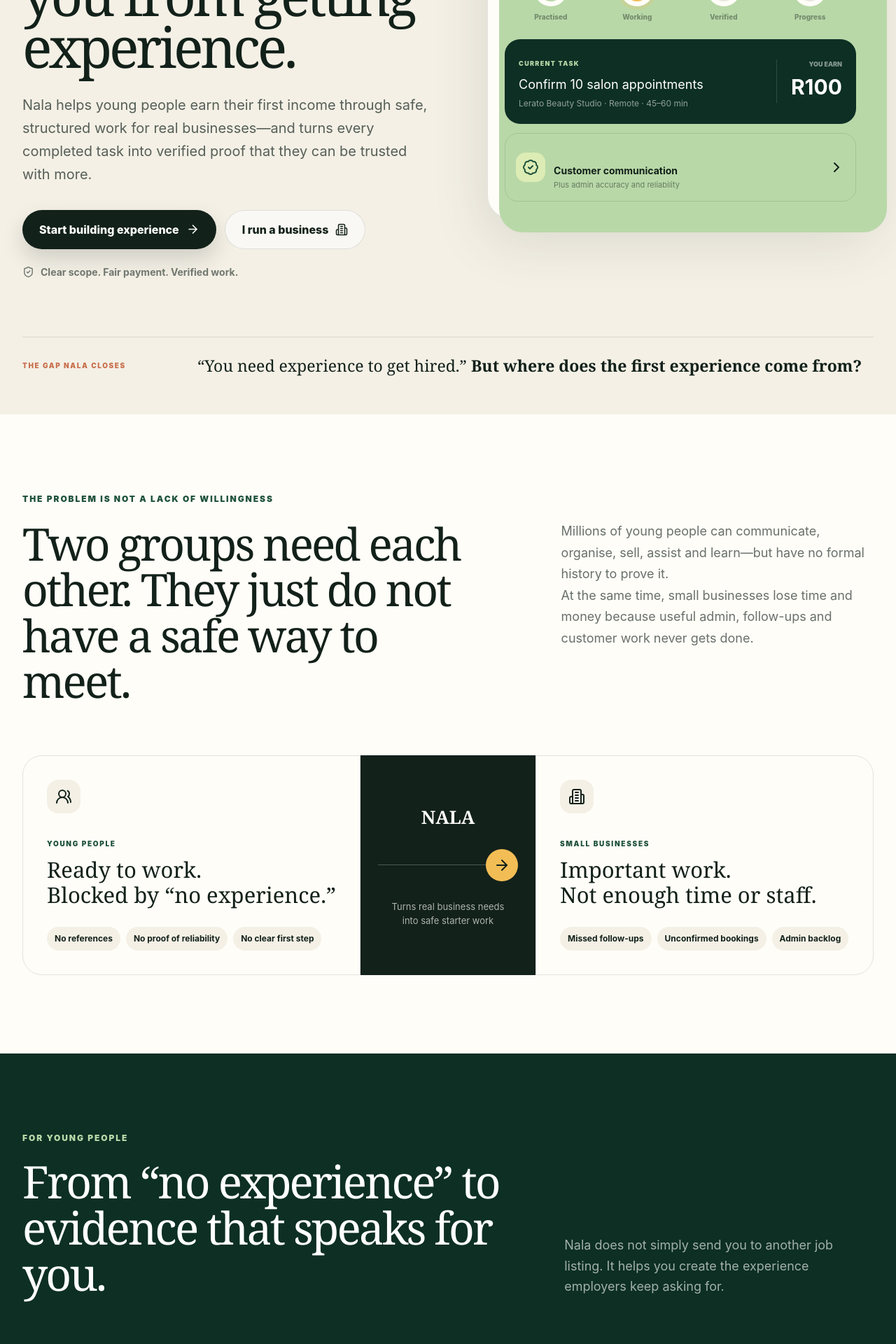
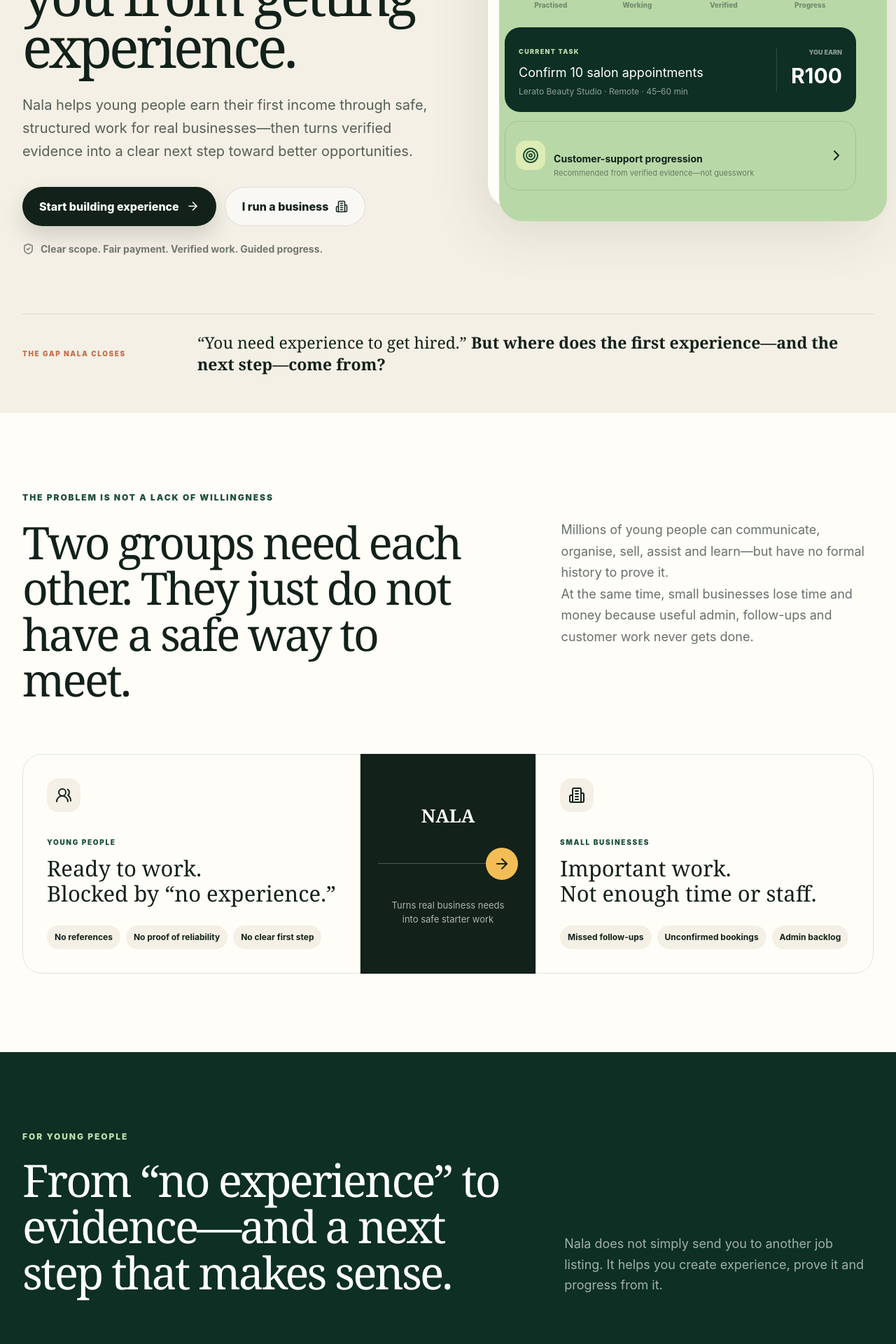
Before and after one commit to Buttercode-systems/Nala, a Next.js app: page / in a window 1280 px wide. Shown: the part 480-2400 px from the top of the page at 70% size. Built offline with nearby package versions, Linux system fonts and the light colour scheme.

Commit message:
Integrate progression into the core Nala product
Make My Next Step, economic progress, Work Passport export and low-data resilience part of Nala's core worker journey and public landing story while preserving existing lifecycle behavior.

```diff
--- a/src/app/page.tsx
+++ b/src/app/page.tsx
@@ -1,12 +1,13 @@
 import Link from "next/link";
-import {ArrowRight, BadgeCheck, BriefcaseBusiness, Building2, Check, ChevronRight, CircleDollarSign, HeartHandshake, ShieldCheck, Sparkles, Star, UsersRound} from "lucide-react";
+import {ArrowRight, BadgeCheck, BriefcaseBusiness, Building2, Check, ChevronRight, HeartHandshake, ShieldCheck, Sparkles, Star, Target, UsersRound} from "lucide-react";
 import {Nav} from "@/components/nav";
 
 const workerSteps=[
   ["01","Tell us what you can already do","Formal jobs are not the only experience that counts. Helping at a salon, selling products, managing a WhatsApp group or organising community work can all reveal useful skills."],
   ["02","Practise before real work","Nala gives you a short, guided simulation so you can build confidence and the business can trust that you understand the task."],
   ["03","Complete safe, paid work","You see the scope, payment, deadline and evidence requirements before accepting. Nala guides the process without hiding what is expected."],
-  ["04","Turn work into proof","The business verifies your quality, reliability and communication. That evidence grows your work passport and unlocks better opportunities."],
+  ["04","Turn work into proof","The business verifies your quality, reliability and communication. That evidence grows your work passport."],
+  ["05","Know what to do next","Nala uses your verified work and passed simulations to explain your strongest evidence, recommend suitable work and show what to practise next."],
 ];
 
 const businessOutcomes=["Confirm tomorrow’s appointments","Prepare quotation follow-ups","Clean customer spreadsheets","Draft social content","Prepare invoice reminders"];
@@ -21,12 +22,12 @@
      <div className="hero-copy reveal-up">
       <div className="eyebrow"><span className="eyebrow-dot"/>Built for the first opportunity</div>
       <h1>Experience should not be the thing that keeps you from getting experience.</h1>
-      <p className="hero-lede">Nala helps young people earn their first income through safe, structured work for real businesses—and turns every completed task into verified proof that they can be trusted with more.</p>
+      <p className="hero-lede">Nala helps young people earn their first income through safe, structured work for real businesses—then turns verified evidence into a clear next step toward better opportunities.</p>
       <div className="hero-actions">
        <Link href="/worker" className="primary-cta">Start building experience <ArrowRight size={19}/></Link>
        <Link href="/business" className="secondary-cta">I run a business <Building2 size={18}/></Link>
       </div>
-      <div className="trust-line"><ShieldCheck size={17}/><span>Clear scope. Fair payment. Verified work.</span></div>
+      <div className="trust-line"><ShieldCheck size={17}/><span>Clear scope. Fair payment. Verified work. Guided progress.</span></div>
      </div>
 
      <div className="journey-board reveal-up delay-1" aria-label="Example Nala work journey">
@@ -48,13 +49,13 @@
        <div className="ticket-pay"><small>YOU EARN</small><strong>R100</strong></div>
       </div>
       <div className="passport-preview">
-       <div className="passport-icon"><BadgeCheck/></div>
-       <div><span>WHAT THIS WILL PROVE</span><strong>Customer communication</strong><p>Plus admin accuracy and reliability</p></div>
+       <div className="passport-icon"><Target/></div>
+       <div><span>WHAT COMES NEXT</span><strong>Customer-support progression</strong><p>Recommended from verified evidence—not guesswork</p></div>
        <ChevronRight/>
       </div>
      </div>
     </div>
-    <div className="hero-footnote"><span>THE GAP NALA CLOSES</span><p>“You need experience to get hired.” <strong>But where does the first experience come from?</strong></p></div>
+    <div className="hero-footnote"><span>THE GAP NALA CLOSES</span><p>“You need experience to get hired.” <strong>But where does the first experience—and the next step—come from?</strong></p></div>
    </section>
 
    <section className="problem-section" id="why-nala">
@@ -71,9 +72,9 @@
    </section>
 
    <section className="how-section" id="how-it-works">
-    <div className="how-heading"><div><span className="section-kicker light">For young people</span><h2>From “no experience” to evidence that speaks for you.</h2></div><p>Nala does not simply send you to another job listing. It helps you create the experience employers keep asking for.</p></div>
+    <div className="how-heading"><div><span className="section-kicker light">For young people</span><h2>From “no experience” to evidence—and a next step that makes sense.</h2></div><p>Nala does not simply send you to another job listing. It helps you create experience, prove it and progress from it.</p></div>
     <div className="steps-list">{workerSteps.map(([number,title,body])=><article key={number} className="step-row"><span className="step-number">{number}</span><h3>{title}</h3><p>{body}</p></article>)}</div>
-    <div className="passport-strip"><div><BadgeCheck size={34}/><span>PROOF-OF-WORK PASSPORT</span></div><p>Instead of only saying “I am hardworking,” show verified tasks, quality scores, skills demonstrated and businesses that would hire you again.</p><Link href="/passport">See an example passport <ArrowRight size={17}/></Link></div>
+    <div className="passport-strip"><div><BadgeCheck size={34}/><span>WORK PASSPORT + MY NEXT STEP</span></div><p>Show verified tasks and demonstrated skills, track economic progress, then use that evidence to find suitable work and understand what to practise next.</p><Link href="/worker/growth">See how progression works <ArrowRight size={17}/></Link></div>
    </section>
 
    <section className="business-section" id="for-business">
@@ -96,7 +97,7 @@
     <div className="comparison-grid">
      <div className="comparison-muted"><span>TYPICAL JOB PLATFORM</span><h3>Lists opportunities</h3><p>Then asks applicants to already have the experience, references and confidence needed to compete.</p></div>
      <div className="comparison-arrow"><ArrowRight/></div>
-     <div className="comparison-nala"><span>NALA</span><h3>Creates the first credible experience</h3><p>Practice → paid work → business verification → portable proof → better opportunity.</p></div>
+     <div className="comparison-nala"><span>NALA</span><h3>Creates evidence and guides progression</h3><p>Practice → paid work → business verification → portable proof → evidence-based next step.</p></div>
     </div>
    </section>
 
@@ -108,7 +109,7 @@
    <section className="final-cta">
     <div className="cta-mark">nala.</div>
     <h2>Your first chance should lead somewhere.</h2>
-    <p>Earn the first income. Build the first proof. Unlock the next opportunity.</p>
+    <p>Earn the first income. Build the first proof. Follow the next step.</p>
     <div className="hero-actions centered"><Link href="/worker" className="primary-cta light-cta">Start as a worker <ArrowRight size={19}/></Link><Link href="/business" className="secondary-cta dark-secondary">Create work for someone <Building2 size={18}/></Link></div>
    </section>
   </main>
--- a/src/app/worker/page.tsx
+++ b/src/app/worker/page.tsx
@@ -1,4 +1,12 @@
 import Link from "next/link";
 import {Sparkles} from "lucide-react";
 import {WorkspaceEntry} from "@/components/workspace-entry";
-export default function WorkerPage(){return <><WorkspaceEntry role="worker" initialView="dashboard"/><Link href="/worker/growth" className="progression-launcher"><Sparkles size={15}/>My next step</Link></>}
+
+export default function WorkerPage(){
+ return <>
+  <WorkspaceEntry role="worker" initialView="dashboard"/>
+  <Link href="/worker/growth" className="progression-launcher" aria-label="Open My next step" title="Open My next step">
+   <Sparkles size={15}/>My next step
+  </Link>
+ </>;
+}
```
Also changed, not shown: src/components/progression-hub.tsx (+5 -5 lines).
